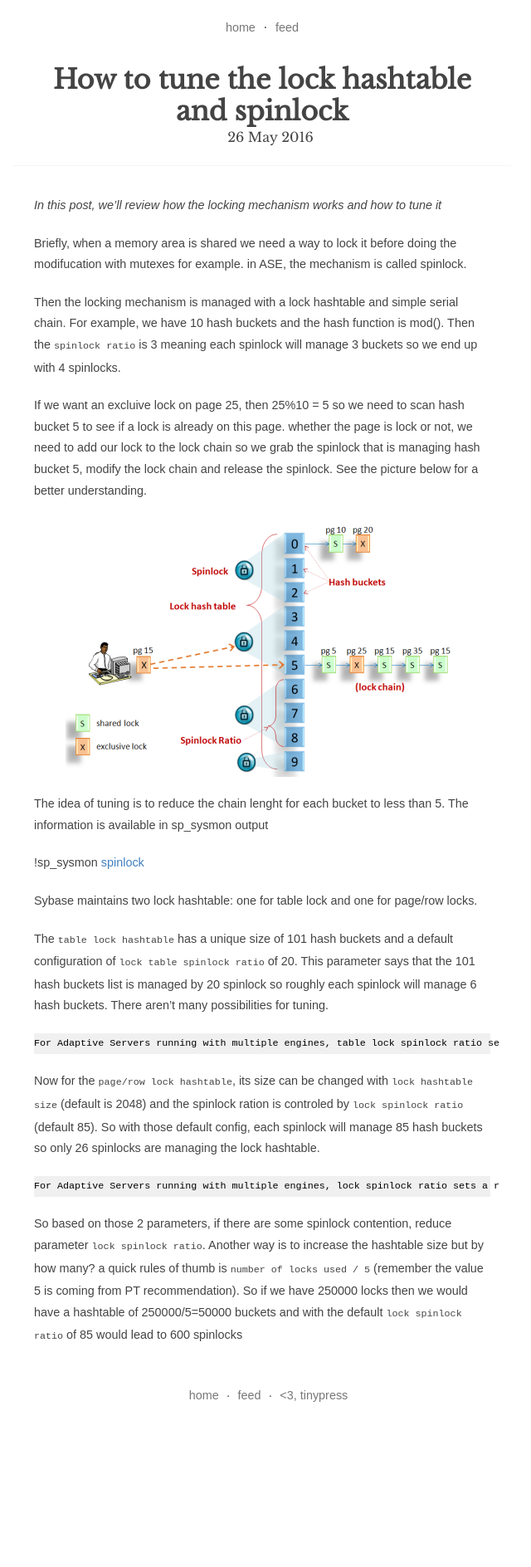
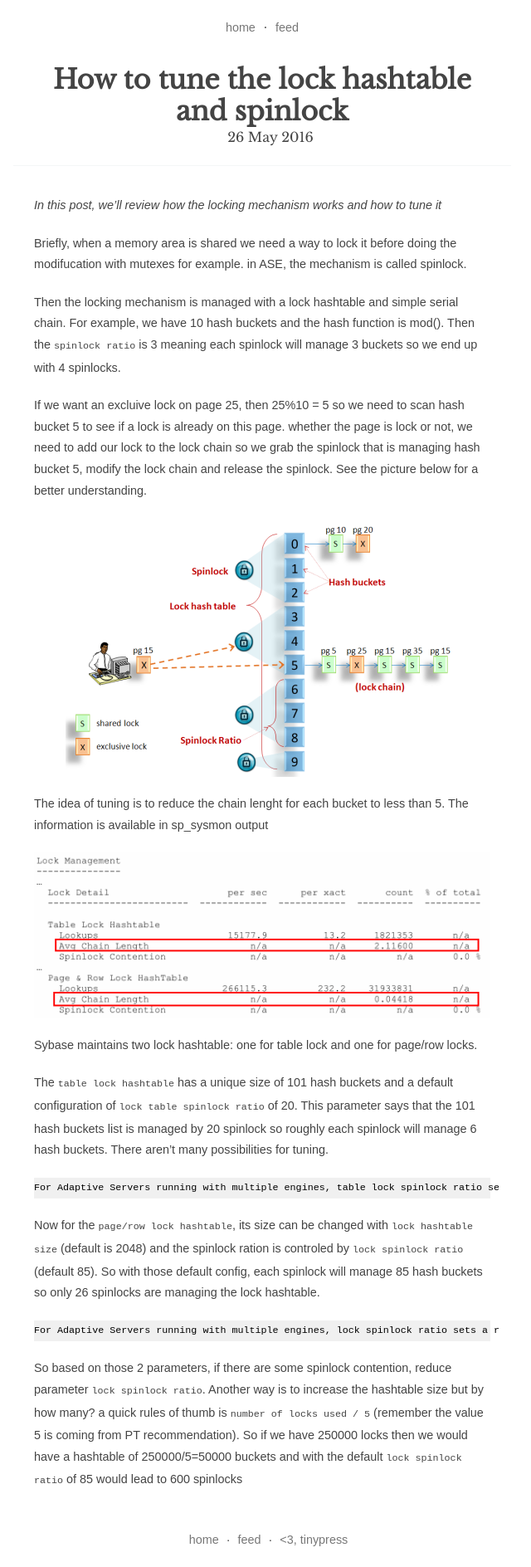
Before and after one commit to fipnova51/fipnova51.github.io, a Jekyll site: the page built from _posts/2016-05-26-how-to-tune-the-lock-hashtable-and-spinlock.markdown, in a window 1280 px wide. Shown: the whole page at 83% size, without its empty margins (324-964 px from the left). Built offline with Jekyll 4.4.1, drawn with Linux system fonts in a browser that asks for light colours; before the commit the page ends 1715 px from its top, so only the background shows below that.

Commit message:
Post update: How to tune the lock hashtable and spinlock

```diff
--- a/_posts/2016-05-26-how-to-tune-the-lock-hashtable-and-spinlock.markdown
+++ b/_posts/2016-05-26-how-to-tune-the-lock-hashtable-and-spinlock.markdown
@@ -19,7 +19,7 @@ If we want an excluive lock on page 25, then 25%10 = 5 so we need to scan hash b
 
 The idea of tuning is to reduce the chain lenght for each bucket to less than 5. The information is available in sp_sysmon output
 
-!sp_sysmon [spinlock]({{ site.url }}/assets/pictures/sybase_sp_sysmon_spinlocks.png)
+![sp_sysmon spinlock]({{ site.url }}/assets/pictures/sybase_sp_sysmon_spinlocks.png)
 
 
 Sybase maintains two lock hashtable: one for table lock and one for page/row locks.
```
